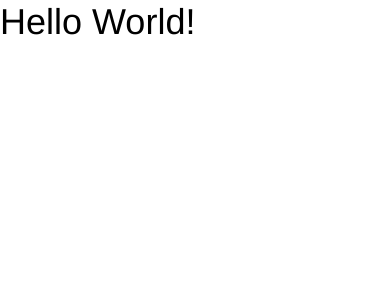
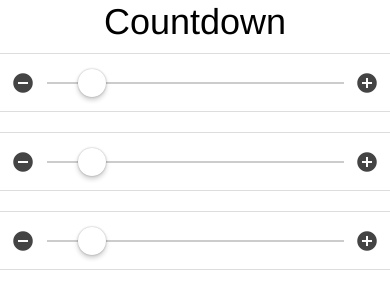
Before and after one commit to edstros/ionic-timer, a website: page www/index.html in a window 390 px wide. Drawn offline with Linux system fonts and the light colour scheme; some packages are replaced by stand-ins of ours; files that its build step writes are made by us from their sources; files whose address does not match are found by name.

Commit message:
add the sliders

```diff
--- a/www/css/style.css
+++ b/www/css/style.css
@@ -1 +1,4 @@
 /* Empty. Add your own CSS if you like */
+h1.title {
+  text-align: center;
+}
--- a/www/index.html
+++ b/www/index.html
@@ -4,30 +4,58 @@
   <meta charset="utf-8">
   <meta name="viewport" content="initial-scale=1, maximum-scale=1, user-scalable=no, width=device-width">
   <title></title>
-
   <link href="lib/ionic/css/ionic.css" rel="stylesheet">
   <link href="css/style.css" rel="stylesheet">
-
   <!-- IF using Sass (run gulp sass first), then uncomment below and remove the CSS includes above
     <link href="css/ionic.app.css" rel="stylesheet">
     -->
-
   <!-- ionic/angularjs js -->
   <script src="lib/ionic/js/ionic.bundle.js"></script>
-
   <!-- cordova script (this will be a 404 during development) -->
   <script src="cordova.js"></script>
-
   <!-- your app's js -->
   <script src="js/app.js"></script>
 </head>
 <body ng-app="starter">
-
   <ion-pane>
     <ion-header-bar class="bar-stable">
-        <h1 class="title">Hello World!</h1>
+      <h1 class="title">Countdown</h1>
+
     </ion-header-bar>
     <ion-content>
+
+
+          <div class="list">
+            <div class="item range range-positive">
+              <i class="icon ion-android-remove-circle"></i>
+              <input type="range" name="volume" min="0" max="100" value="12">
+              <i class="icon ion-android-add-circle"></i>
+            </div>
+          </div>
+
+
+
+
+
+           <div class="list">
+            <div class="item range range-positive">
+              <i class="icon ion-android-remove-circle"></i>
+              <input type="range" name="volume" min="0" max="100" value="12">
+              <i class="icon ion-android-add-circle"></i>
+            </div>
+          </div>
+
+
+
+      <div class="list">
+            <div class="item range range-positive">
+              <i class="icon ion-android-remove-circle"></i>
+              <input type="range" name="volume" min="0" max="100" value="12">
+              <i class="icon ion-android-add-circle"></i>
+            </div>
+          </div>
+
+
     </ion-content>
   </ion-pane>
 </body>
```
Lines whose indentation alone changed are shown as unchanged.
